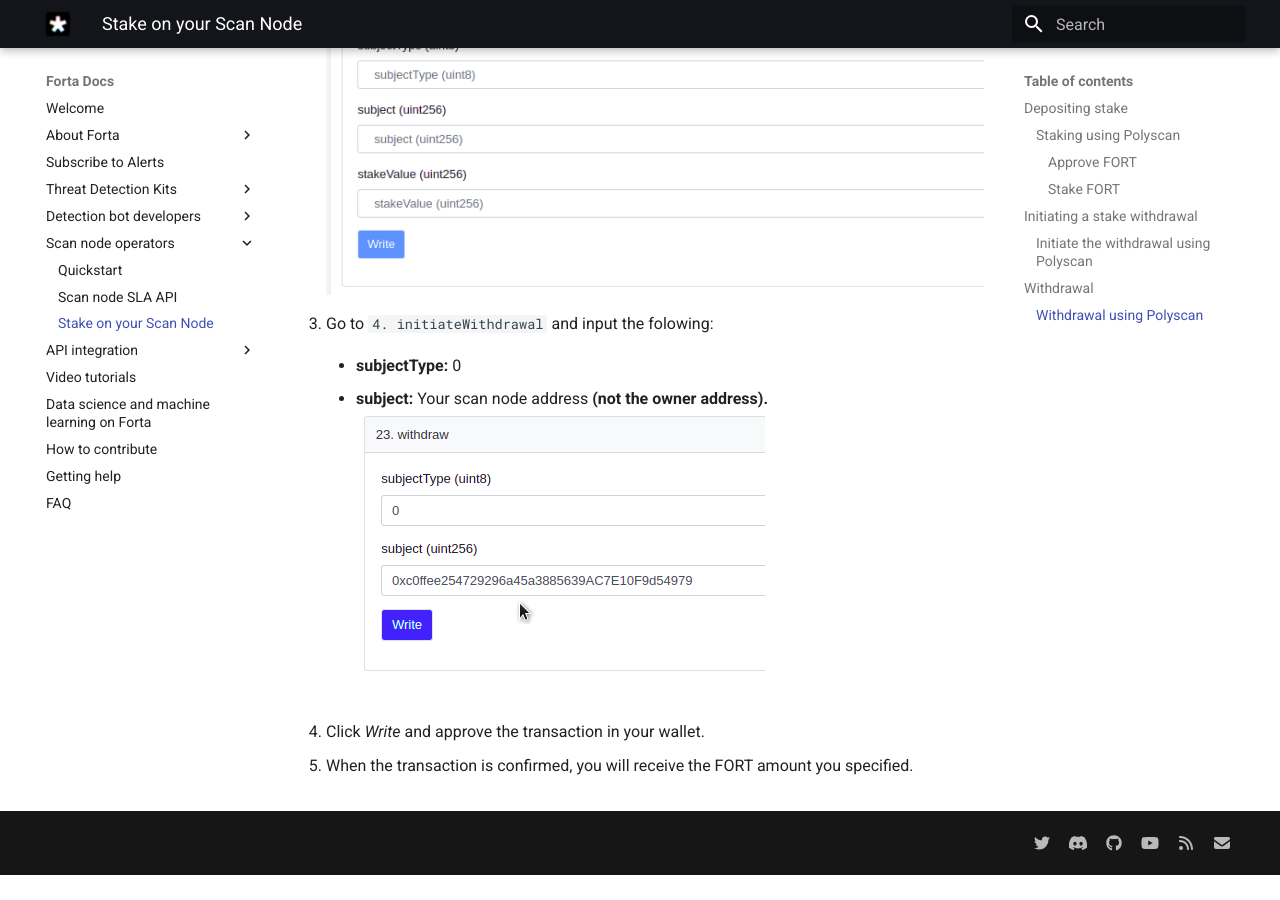
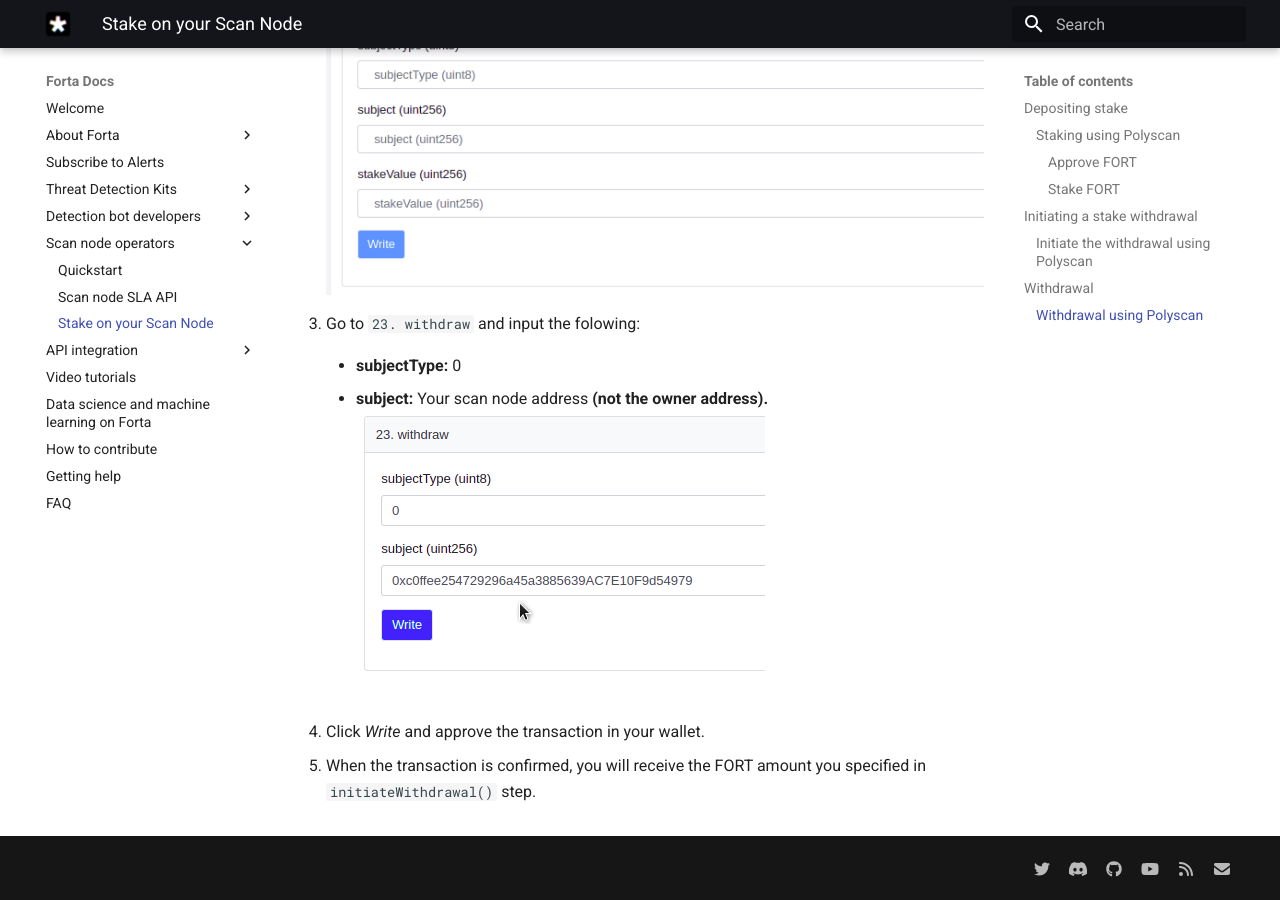
Before and after one commit to forta-network/docs, an MkDocs documentation site: the page built from docs/stake-on-scan-node.md, in a window 1280 px wide and 900 px high, scrolled down 7365 px. Built offline with MkDocs 1.6.1 and Material for MkDocs 9.7.7, drawn with Linux system fonts in a browser that asks for light colours; before the commit the page ends 8240 px from its top, so only the background shows below that.

Commit message:
fix typo in withdrawal step

```diff
--- a/docs/stake-on-scan-node.md
+++ b/docs/stake-on-scan-node.md
@@ -103,7 +103,7 @@
 
 2. Connect your scan node owner wallet and make sure that you have selected the Polygon network. ![connect](stake-images/1-connect.png)
 
-3. Go to `4. initiateWithdrawal` and input the folowing:
+3. Go to `23. withdraw` and input the folowing:
 
     - **subjectType:** 0
 
@@ -111,4 +111,4 @@
 
 4. Click _Write_ and approve the transaction in your wallet.
 
-5. When the transaction is confirmed, you will receive the FORT amount you specified.
+5. When the transaction is confirmed, you will receive the FORT amount you specified in `initiateWithdrawal()` step.
```
